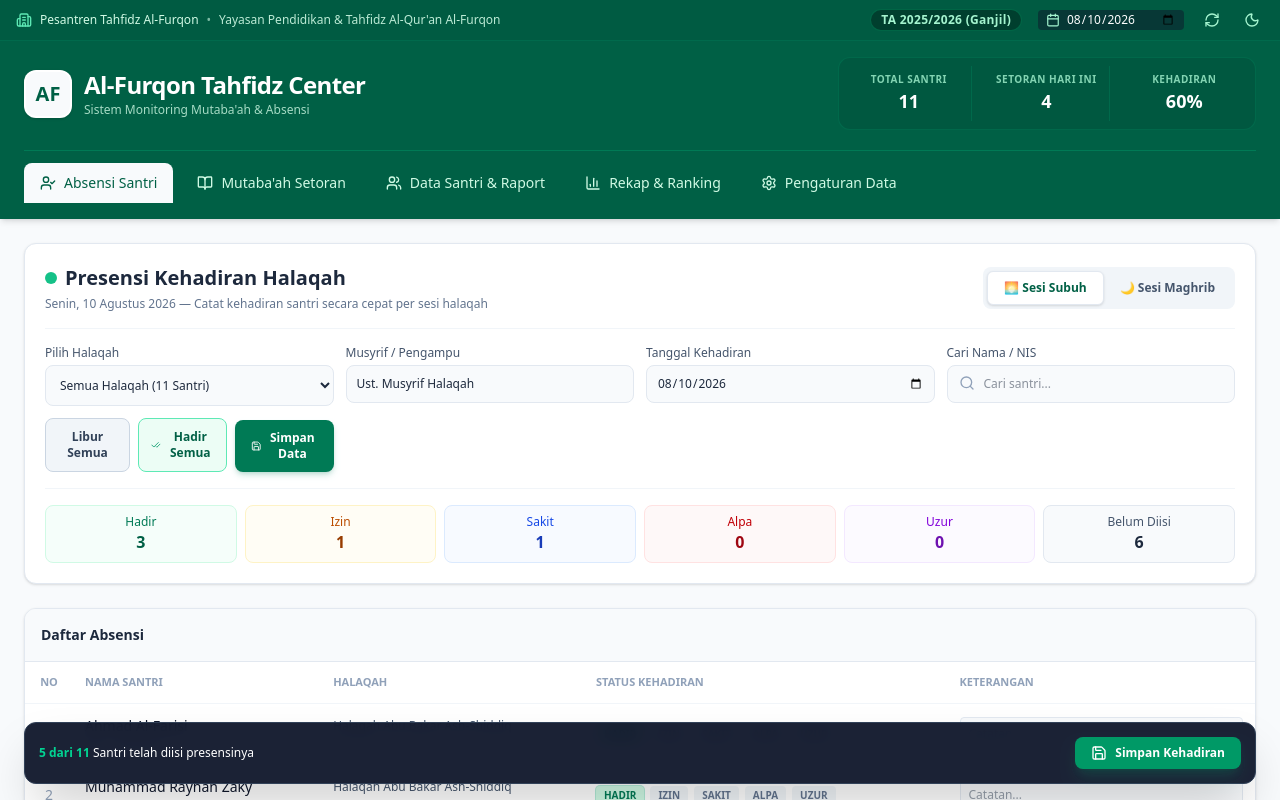
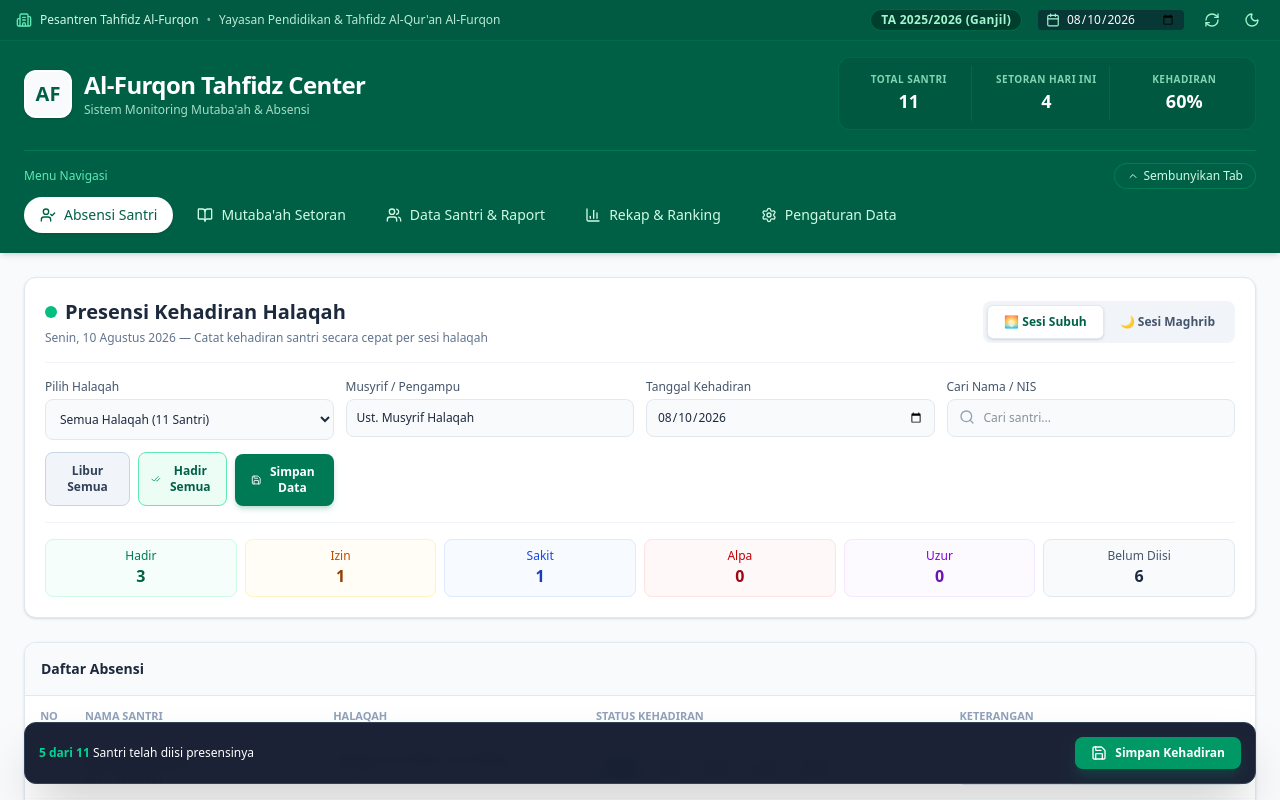
Before and after one commit to pondokalbeda-lab/tahfidz, a React (Vite) app: page / in a window 1280 px wide. Shown: the top 800 px of the page. Built offline with nearby package versions, Linux system fonts and the light colour scheme.

Commit message:
feat: add setup script and navigation improvements
- Add `setupSheet` script for Google Sheets database initialization
- Implement toggle functionality for navigation tabs in Navbar
- Set Vite base path to relative for improved deployment compatibility

```diff
--- a/src/components/Navbar.tsx
+++ b/src/components/Navbar.tsx
@@ -1,4 +1,4 @@
-import React from 'react';
+import React, { useState } from 'react';
 import {
   BookOpen,
   UserCheck,
@@ -11,7 +11,9 @@ import {
   Building2,
   Moon,
   Sun,
-  RefreshCw
+  RefreshCw,
+  ChevronDown,
+  ChevronUp
 } from 'lucide-react';
 import { PesantrenInfo } from '../types';
 
@@ -43,6 +45,8 @@ export const Navbar: React.FC<NavbarProps> = ({
   darkMode,
   toggleDarkMode,
 }) => {
+  const [isTabsVisible, setIsTabsVisible] = useState(true);
+
   return (
     <header className="bg-emerald-800 text-white shadow-md sticky top-0 z-30">
       {/* Top Banner / Islamic Aesthetic Accent */}
@@ -129,12 +133,34 @@ export const Navbar: React.FC<NavbarProps> = ({
         </div>
 
         {/* Navigation Tabs */}
-        <nav className="flex space-x-1 sm:space-x-2 mt-5 border-t border-emerald-700 pt-3 overflow-x-auto no-scrollbar">
+        <div className="mt-5 border-t border-emerald-700 pt-3 relative">
+          <div className="flex justify-between items-center mb-2">
+            <span className="text-xs text-emerald-300 font-medium hidden sm:inline-block">Menu Navigasi</span>
+            <button
+              onClick={() => setIsTabsVisible(!isTabsVisible)}
+              className="text-xs bg-emerald-800/50 hover:bg-emerald-700 text-emerald-100 px-3 py-1 rounded-full border border-emerald-600/50 transition-colors ml-auto flex items-center space-x-1"
+            >
+              {isTabsVisible ? (
+                <>
+                  <ChevronUp className="w-3 h-3" />
+                  <span>Sembunyikan Tab</span>
+                </>
+              ) : (
+                <>
+                  <ChevronDown className="w-3 h-3" />
+                  <span>Tampilkan Tab</span>
+                </>
+              )}
+            </button>
+          </div>
+
+          {isTabsVisible && (
+            <nav className="flex gap-2 overflow-x-auto no-scrollbar pb-1">
               <button
                 onClick={() => setActiveTab('absensi')}
-            className={`flex items-center space-x-2 px-4 py-2.5 rounded-t-lg text-sm font-medium transition-colors whitespace-nowrap ${
+                className={`flex items-center space-x-2 px-4 py-2 rounded-full text-sm font-medium transition-colors whitespace-nowrap flex-shrink-0 ${
                   activeTab === 'absensi'
-                ? 'bg-slate-50 text-emerald-800 font-bold'
+                    ? 'bg-white text-emerald-800 shadow-sm'
                     : 'text-emerald-100 hover:bg-emerald-700 hover:text-white'
                 }`}
               >
@@ -144,9 +170,9 @@ export const Navbar: React.FC<NavbarProps> = ({
 
               <button
                 onClick={() => setActiveTab('mutabaah')}
-            className={`flex items-center space-x-2 px-4 py-2.5 rounded-t-lg text-sm font-medium transition-colors whitespace-nowrap ${
+                className={`flex items-center space-x-2 px-4 py-2 rounded-full text-sm font-medium transition-colors whitespace-nowrap flex-shrink-0 ${
                   activeTab === 'mutabaah'
-                ? 'bg-slate-50 text-emerald-800 font-bold'
+                    ? 'bg-white text-emerald-800 shadow-sm'
                     : 'text-emerald-100 hover:bg-emerald-700 hover:text-white'
                 }`}
               >
@@ -156,9 +182,9 @@ export const Navbar: React.FC<NavbarProps> = ({
 
               <button
                 onClick={() => setActiveTab('santri')}
-            className={`flex items-center space-x-2 px-4 py-2.5 rounded-t-lg text-sm font-medium transition-colors whitespace-nowrap ${
+                className={`flex items-center space-x-2 px-4 py-2 rounded-full text-sm font-medium transition-colors whitespace-nowrap flex-shrink-0 ${
                   activeTab === 'santri'
-                ? 'bg-slate-50 text-emerald-800 font-bold'
+                    ? 'bg-white text-emerald-800 shadow-sm'
                     : 'text-emerald-100 hover:bg-emerald-700 hover:text-white'
                 }`}
               >
@@ -168,9 +194,9 @@ export const Navbar: React.FC<NavbarProps> = ({
 
               <button
                 onClick={() => setActiveTab('rekap')}
-            className={`flex items-center space-x-2 px-4 py-2.5 rounded-t-lg text-sm font-medium transition-colors whitespace-nowrap ${
+                className={`flex items-center space-x-2 px-4 py-2 rounded-full text-sm font-medium transition-colors whitespace-nowrap flex-shrink-0 ${
                   activeTab === 'rekap'
-                ? 'bg-slate-50 text-emerald-800 font-bold'
+                    ? 'bg-white text-emerald-800 shadow-sm'
                     : 'text-emerald-100 hover:bg-emerald-700 hover:text-white'
                 }`}
               >
@@ -180,9 +206,9 @@ export const Navbar: React.FC<NavbarProps> = ({
 
               <button
                 onClick={() => setActiveTab('kelola')}
-            className={`flex items-center space-x-2 px-4 py-2.5 rounded-t-lg text-sm font-medium transition-colors whitespace-nowrap ${
+                className={`flex items-center space-x-2 px-4 py-2 rounded-full text-sm font-medium transition-colors whitespace-nowrap flex-shrink-0 ${
                   activeTab === 'kelola'
-                ? 'bg-slate-50 text-emerald-800 font-bold'
+                    ? 'bg-white text-emerald-800 shadow-sm'
                     : 'text-emerald-100 hover:bg-emerald-700 hover:text-white'
                 }`}
               >
@@ -190,6 +216,8 @@ export const Navbar: React.FC<NavbarProps> = ({
                 <span>Pengaturan Data</span>
               </button>
             </nav>
+          )}
+        </div>
       </div>
     </header>
   );
--- a/vite.config.ts
+++ b/vite.config.ts
@@ -5,6 +5,7 @@ import {defineConfig} from 'vite';
 
 export default defineConfig(() => {
   return {
+    base: './',
     plugins: [react(), tailwindcss()],
     resolve: {
       alias: {
```
Also changed, not shown: 1 other file (tests, documents, lock files or other folders). Lines whose indentation alone changed are shown as unchanged.
